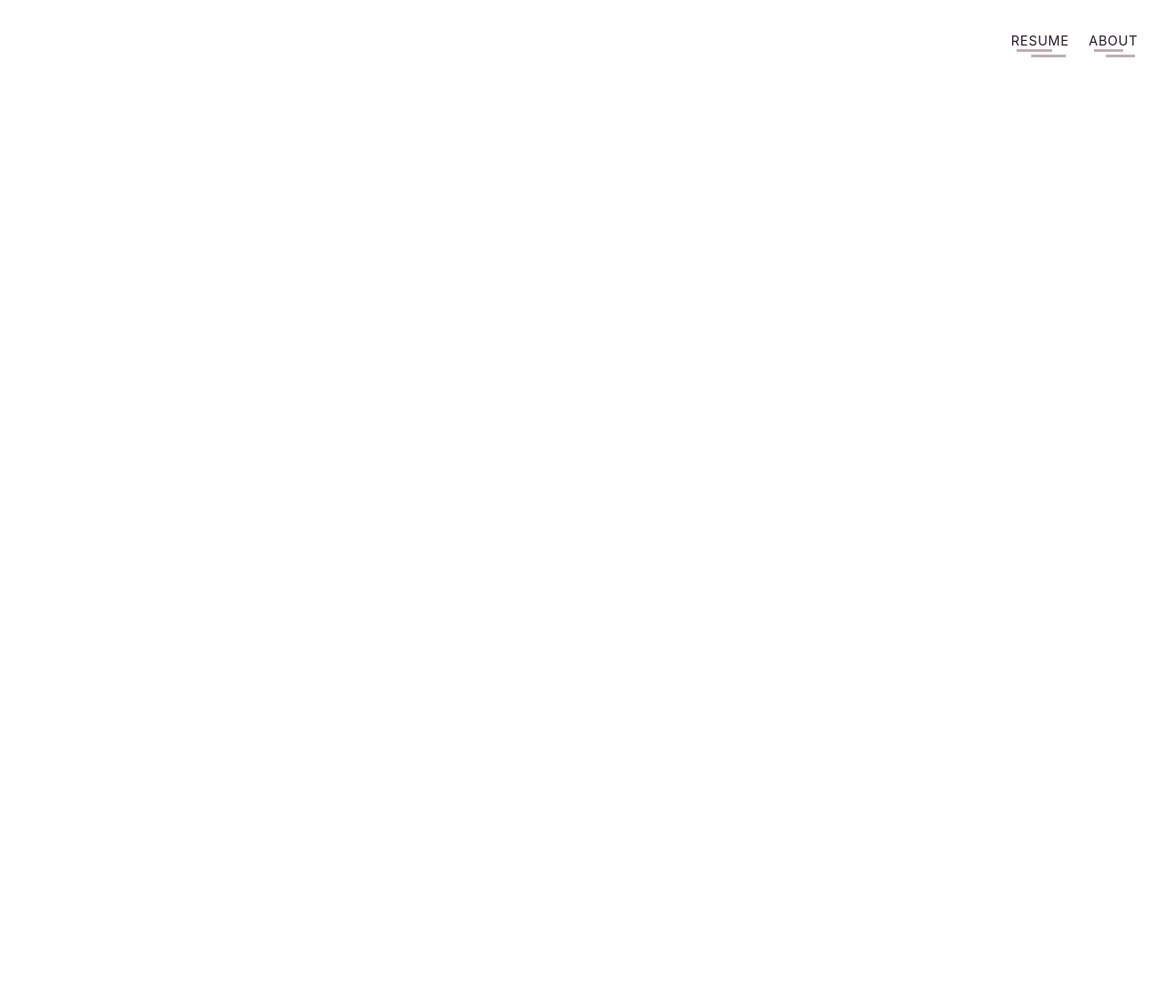
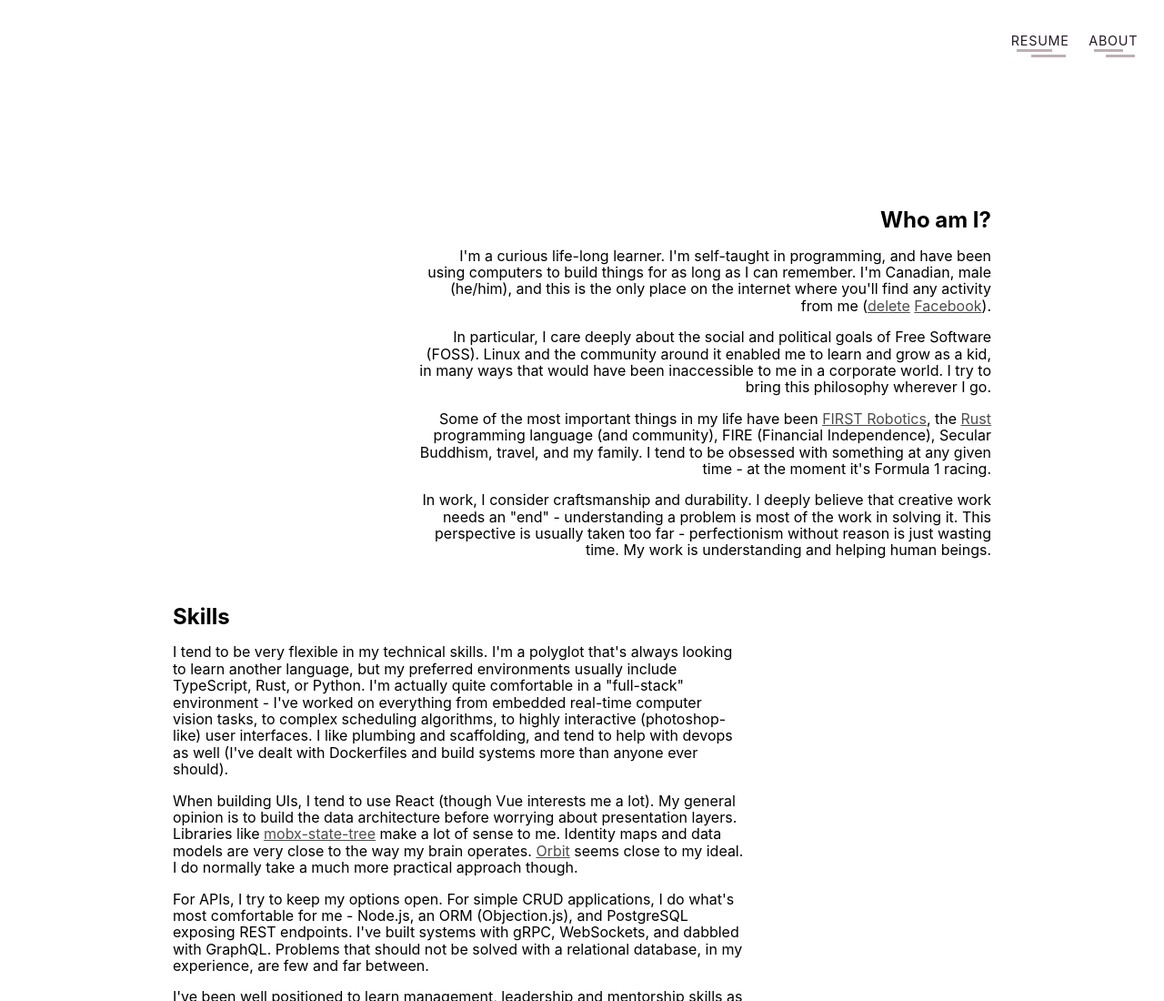
Before and after one commit to joelgallant/site, a Gatsby site: page / in a window 1280 px wide. Shown: the top 1100 px of the page at 91% size. Before the commit the page ends 800 px from the top, so only its background shows below. Built offline with nearby package versions, Linux system fonts and the light colour scheme; Gatsby itself is replaced by a stand-in of ours.

Commit message:
some content

```diff
--- a/src/components/Header.tsx
+++ b/src/components/Header.tsx
@@ -8,9 +8,14 @@ const Header = styled.div`
   flex-direction: row;
   justify-content: space-between;
   text-transform: uppercase;
+  margin-bottom: 50px;
 
   @media (max-width: 750px) {
     flex-direction: column;
+  }
+
+  > * {
+    z-index: 2;
   }
 `
 
@@ -44,7 +49,9 @@ const Name = styled.div`
   color: white;
   font-weight: bold;
   letter-spacing: 0.02em;
-  @media (max-width: 750px) { text-align: center; }
+  @media (max-width: 750px) {
+    text-align: center;
+  }
 `
 
 const Subtitle = styled.div`
@@ -53,7 +60,9 @@ const Subtitle = styled.div`
   letter-spacing: 0.06em;
   opacity: 90%;
 
-  @media (max-width: 750px) { text-align: center; }
+  @media (max-width: 750px) {
+    text-align: center;
+  }
 `
 
 const NavLink = styled.div`
@@ -124,10 +133,10 @@ export default function () {
 const animationLength = 10
 
 const BackgroundSvg = styled.svg`
-  position: fixed;
+  position: absolute;
   top: 0;
-  z-index: -1;
-  width: 100%;
+  z-index: 1;
+  width: 100vw;
   min-height: 230px;
   max-height: 270px;
 
@@ -230,7 +239,7 @@ const Icons = () => (
 )
 
 const LinkedIn = () => (
-  <Link to="https://www.linkedin.com/in/gallantjoel">
+  <a href="https://www.linkedin.com/in/gallantjoel">
     <IconSvg
       role="img"
       fill-rule="evenodd"
@@ -246,11 +255,11 @@ const LinkedIn = () => (
         <path d="M16,0C7.2,0,0,7.2,0,16s7.2,16,16,16s16-7.2,16-16S24.8,0,16,0z M11.4,24.2H7.5V12.5h3.9V24.2z M9.4,10.9L9.4,10.9c-1.3,0-2.2-0.9-2.2-2c0-1.2,0.9-2,2.2-2s2.2,0.9,2.2,2C11.6,10,10.8,10.9,9.4,10.9z M25.4,24.2h-3.9v-6.3 c0-1.6-0.6-2.7-2-2.7c-1.1,0-1.7,0.7-2,1.4c-0.1,0.3-0.1,0.6-0.1,1v6.5h-3.9c0,0,0.1-10.6,0-11.7h3.9v1.7c0.5-0.8,1.4-1.9,3.5-1.9 c2.6,0,4.5,1.7,4.5,5.3V24.2z"></path>
       </g>
     </IconSvg>
-  </Link>
+  </a>
 )
 
 const Github = () => (
-  <Link to="https://github.com/joelgallant">
+  <a href="https://github.com/joelgallant">
     <IconSvg
       role="img"
       fill-rule="evenodd"
@@ -265,5 +274,5 @@ const Github = () => (
         <path d="M16.3,2C8,2,1.3,8.7,1.3,17 c0,6.6,4.3,12.2,10.2,14.2c0.7,0.1,1-0.3,1-0.7c0-0.4,0-1.3,0-2.5c-4.2,0.9-5-2-5-2c-0.7-1.7-1.7-2.2-1.7-2.2 c-1.4-0.9,0.1-0.9,0.1-0.9c1.5,0.1,2.3,1.5,2.3,1.5c1.3,2.3,3.5,1.6,4.4,1.2c0.1-1,0.5-1.6,1-2c-3.3-0.4-6.8-1.7-6.8-7.4 c0-1.6,0.6-3,1.5-4c-0.2-0.4-0.7-1.9,0.1-4c0,0,1.3-0.4,4.1,1.5c1.2-0.3,2.5-0.5,3.7-0.5c1.3,0,2.6,0.2,3.7,0.5 c2.9-1.9,4.1-1.5,4.1-1.5c0.8,2.1,0.3,3.6,0.1,4c1,1,1.5,2.4,1.5,4c0,5.8-3.5,7-6.8,7.4c0.5,0.5,1,1.4,1,2.8c0,2,0,3.6,0,4.1 c0,0.4,0.3,0.9,1,0.7c5.9-2,10.2-7.6,10.2-14.2C31.2,8.7,24.5,2,16.3,2z"></path>
       </g>
     </IconSvg>
-  </Link>
+  </a>
 )
--- /dev/null
+++ b/src/components/Home.tsx
@@ -0,0 +1,200 @@
+import React from 'react'
+import styled from '@emotion/styled'
+
+const Container = styled.div`
+  display: flex;
+  flex-direction: column;
+  height: 2000px;
+  max-width: 900px;
+  margin: 0 auto;
+
+  @media (max-width: 900px) {
+    width: 80vw;
+  }
+`
+
+export default function () {
+  return (
+    <Container>
+      <Intro />
+      <Skills />
+      <Recommendations />
+    </Container>
+  )
+}
+
+const Box = styled.div`
+  display: flex;
+  flex-direction: column;
+  width: 70%;
+
+  &:not(:first-of-type) {
+    margin-top: 50px;
+  }
+
+  &:first-of-type {
+    margin-top: 80px;
+
+    @media (max-width: 750px) {
+      margin-top: 100px;
+    }
+  }
+
+  @media (max-width: 990px) {
+    margin: 0 5%;
+  }
+
+  @media (max-width: 750px) {
+    width: 100%;
+  }
+
+  h2 {
+    margin: 0;
+  }
+
+  p {
+    margin: 1em 0 0 0;
+  }
+`
+
+const RightBox = styled(Box)`
+  align-self: flex-end;
+  text-align: end;
+`
+
+const Intro = () => (
+  <RightBox>
+    <h2>Who am I?</h2>
+    <p>
+      I&apos;m a curious life-long learner. I&apos;m self-taught in programming,
+      and have been using computers to build things for as long as I can
+      remember. I&apos;m Canadian, male (he/him), and this is the only place on
+      the internet where you&apos;ll find any activity from me (
+      <a href="https://www.privacytools.io/">delete</a>{' '}
+      <a href="https://github.com/nikitavoloboev/privacy-respecting">
+        Facebook
+      </a>
+      ).
+    </p>
+
+    <p>
+      In particular, I care deeply about the social and political goals of Free
+      Software (FOSS). Linux and the community around it enabled me to learn and
+      grow as a kid, in many ways that would have been inaccessible to me in a
+      corporate world. I try to bring this philosophy wherever I go.
+    </p>
+
+    <p>
+      Some of the most important things in my life have been{' '}
+      <a href="https://www.firstinspires.org/">FIRST Robotics</a>, the{' '}
+      <a href="https://www.rust-lang.org/">Rust</a> programming language (and
+      community), FIRE (Financial Independence), Secular Buddhism, travel, and
+      my family. I tend to be obsessed with something at any given time - at the
+      moment it&apos;s Formula 1 racing.
+    </p>
+
+    <p>
+      In work, I consider craftsmanship and durability. I deeply believe that
+      creative work needs an "end" - understanding a problem is most of the work
+      in solving it. This perspective is usually taken too far - perfectionism
+      without reason is just wasting time. My work is understanding and helping
+      human beings.
+    </p>
+  </RightBox>
+)
+
+const Skills = () => (
+  <Box>
+    <h2>Skills</h2>
+    <p>
+      I tend to be very flexible in my technical skills. I&apos;m a polyglot
+      that&apos;s always looking to learn another language, but my preferred
+      environments usually include TypeScript, Rust, or Python. I&apos;m
+      actually quite comfortable in a "full-stack" environment - I&apos;ve
+      worked on everything from embedded real-time computer vision tasks, to
+      complex scheduling algorithms, to highly interactive (photoshop-like) user
+      interfaces. I like plumbing and scaffolding, and tend to help with devops
+      as well (I&apos;ve dealt with Dockerfiles and build systems more than
+      anyone ever should).
+    </p>
+
+    <p>
+      When building UIs, I tend to use React (though Vue interests me a lot). My
+      general opinion is to build the data architecture before worrying about
+      presentation layers. Libraries like{' '}
+      <a href="https://mobx-state-tree.js.org">mobx-state-tree</a> make a lot of
+      sense to me. Identity maps and data models are very close to the way my
+      brain operates. <a href="https://orbitjs.com/">Orbit</a> seems close to my
+      ideal. I do normally take a much more practical approach though.
+    </p>
+
+    <p>
+      For APIs, I try to keep my options open. For simple CRUD applications, I
+      do what&apos;s most comfortable for me - Node.js, an ORM (Objection.js),
+      and PostgreSQL exposing REST endpoints. I&apos;ve built systems with gRPC,
+      WebSockets, and dabbled with GraphQL. Problems that should not be solved
+      with a relational database, in my experience, are few and far between.
+    </p>
+
+    <p>
+      I&apos;ve been well positioned to learn management, leadership and
+      mentorship skills as well. I&apos;ve led small teams, taught many juniors
+      and high-school students CS fundamentals, and have done a lot of hiring
+      for small to medium sized employers. I&apos;m keenly interested in
+      continuing this trajectory, and intend to one day build a business.
+      I&apos;ve also been involved in grant applications and 2 patents.
+    </p>
+
+    <p>
+      I realised that I probably need a "miscellaneous" section here, as my work
+      with FIRST Robotics has given me the opportunity to work with Solidworks
+      (CAD) and 3D printing quite a bit. Along these lines, hobbyist electronics
+      are a hobby of mine (I like <a href="https://eater.net/">Ben Eater</a>
+      &apos;s stuff).
+    </p>
+
+    <p>
+      There&apos;s a lot more I could say here (I do have a <i>lot</i> of
+      opinions), but generally I keep an open mind. I play devil&apos;s advocate
+      a lot, because every problem deserves exploring grey areas.
+    </p>
+  </Box>
+)
+
+const Recommendations = () => (
+  <RightBox>
+    <h2>Recommendations</h2>
+    <p>
+      I figure that while I have you&apos;re attention, I&apos;ll write down a
+      list of some of the influential writing and media I&apos;ve taken note of.
+      I&apos;m always reading a new book, watching conference talks and
+      indulging in podcasts, so send any recommendations my way!
+    </p>
+
+    <ul>
+      <li>
+        Any Bryan Cantrill talk is awesome -{' '}
+        <a href="https://www.youtube.com/watch?v=9QMGAtxUlAc">an example</a>
+      </li>
+      <li>
+        <a href="https://nostarch.com/howlinuxworks2">How Linux Works</a> - the
+        book I wish I had 10 years ago
+      </li>
+      <li>
+        <a href="https://jamesclear.com/atomic-habits">Atomic Habits</a> - how I
+        remain "productive"
+      </li>
+      <li>
+        <a href="https://pragprog.com/titles/btlang/seven-languages-in-seven-weeks/">
+          Seven Languages in Seven Weeks
+        </a>{' '}
+        - good intro for some PL topics
+      </li>
+      <li>
+        <a href="https://www.microsoftpressstore.com/store/code-the-hidden-language-of-computer-hardware-and-software-9780735611313">
+          Code: The Hidden Language of Computer Hardware and Software
+        </a>
+      </li>
+    </ul>
+  </RightBox>
+)
--- a/src/components/PageContainer.tsx
+++ b/src/components/PageContainer.tsx
@@ -1,7 +1,10 @@
 import React from 'react'
 import styled from '@emotion/styled'
 
-const Inner = styled.div``
+const Inner = styled.div`
+  transform: translateZ(0);
+  overflow: hidden !important;
+`
 
 type Props = React.PropsWithChildren<{}>
 
--- a/src/global.less
+++ b/src/global.less
@@ -5,3 +5,7 @@
   --header-color: #262323;
   --header-color-gradient-end: #a0a0a0;
 }
+
+a[href] {
+  color: fade(black, 70%);
+}
--- a/src/pages/index.tsx
+++ b/src/pages/index.tsx
@@ -1,14 +1,14 @@
 import React from 'react'
-import { Link } from 'gatsby'
-import styled from '@emotion/styled'
 
 import PageContainer from '../components/PageContainer'
 import Header from '../components/Header'
+import Home from '../components/Home'
 
 export default function () {
   return (
     <PageContainer>
       <Header />
+      <Home />
     </PageContainer>
   )
 }
```
